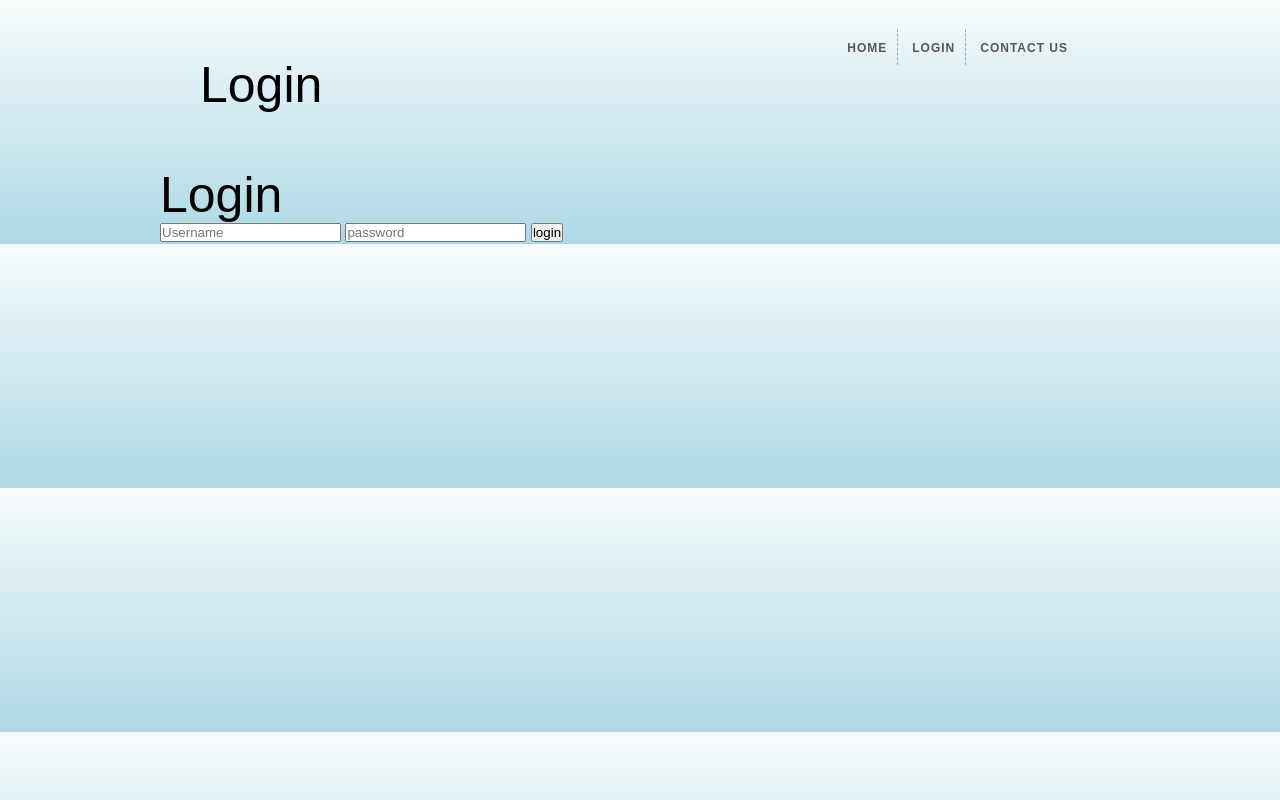
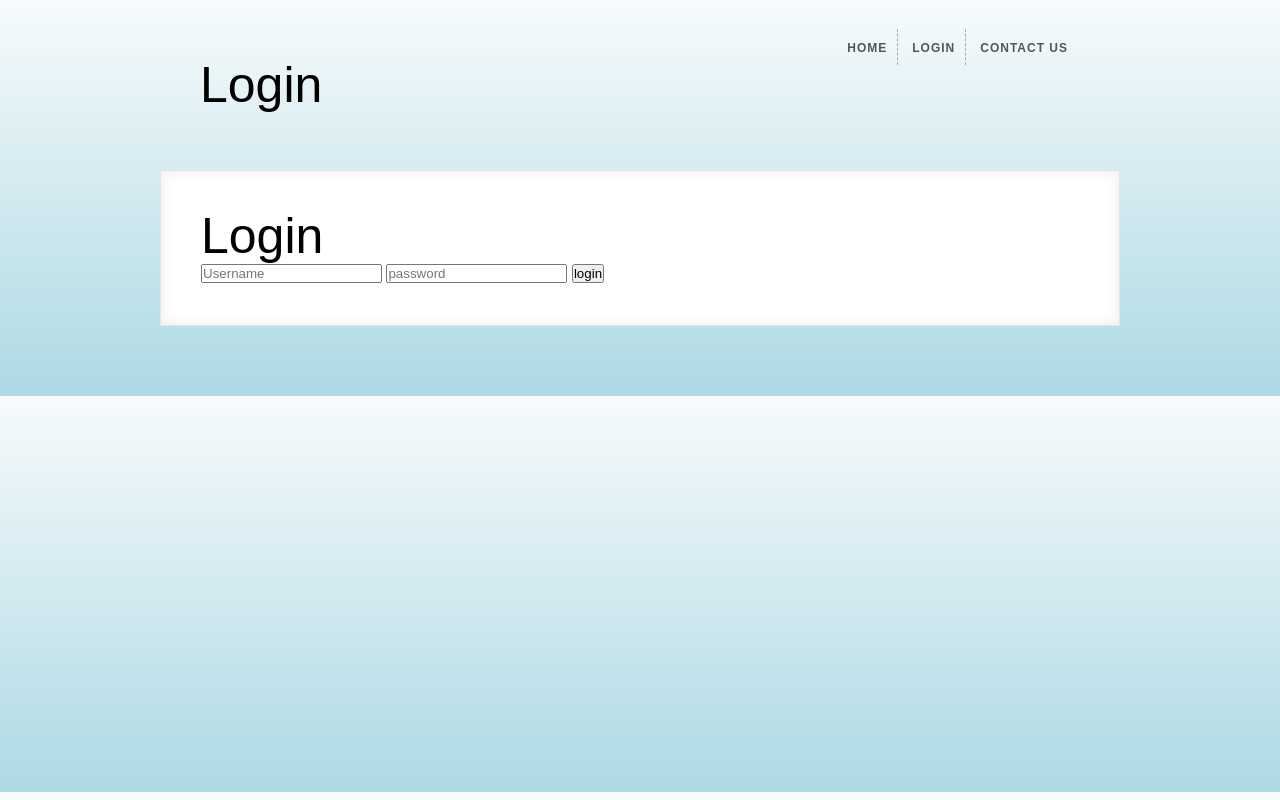
Before and after one commit to JvestGit/Window-app-site, a plain HTML site: page login.html in a window 1280 px wide. Drawn offline with Linux system fonts and the light colour scheme.

Commit message:
fixed the module block in login

```diff
--- a/login.html
+++ b/login.html
@@ -28,12 +28,14 @@
         </nav>
       </header>
 
+      <section id="block1" class="module-block">
         <form class="box" action="index.html" method="post">
           <h1>Login </h1>
           <input type="text" name="" placeholder="Username">
           <input type="password" name="" placeholder="password">
           <input type="submit" name="" value="login">
         </form>
+      </section>
 
 
   </body>
```
Lines whose indentation alone changed are shown as unchanged.
